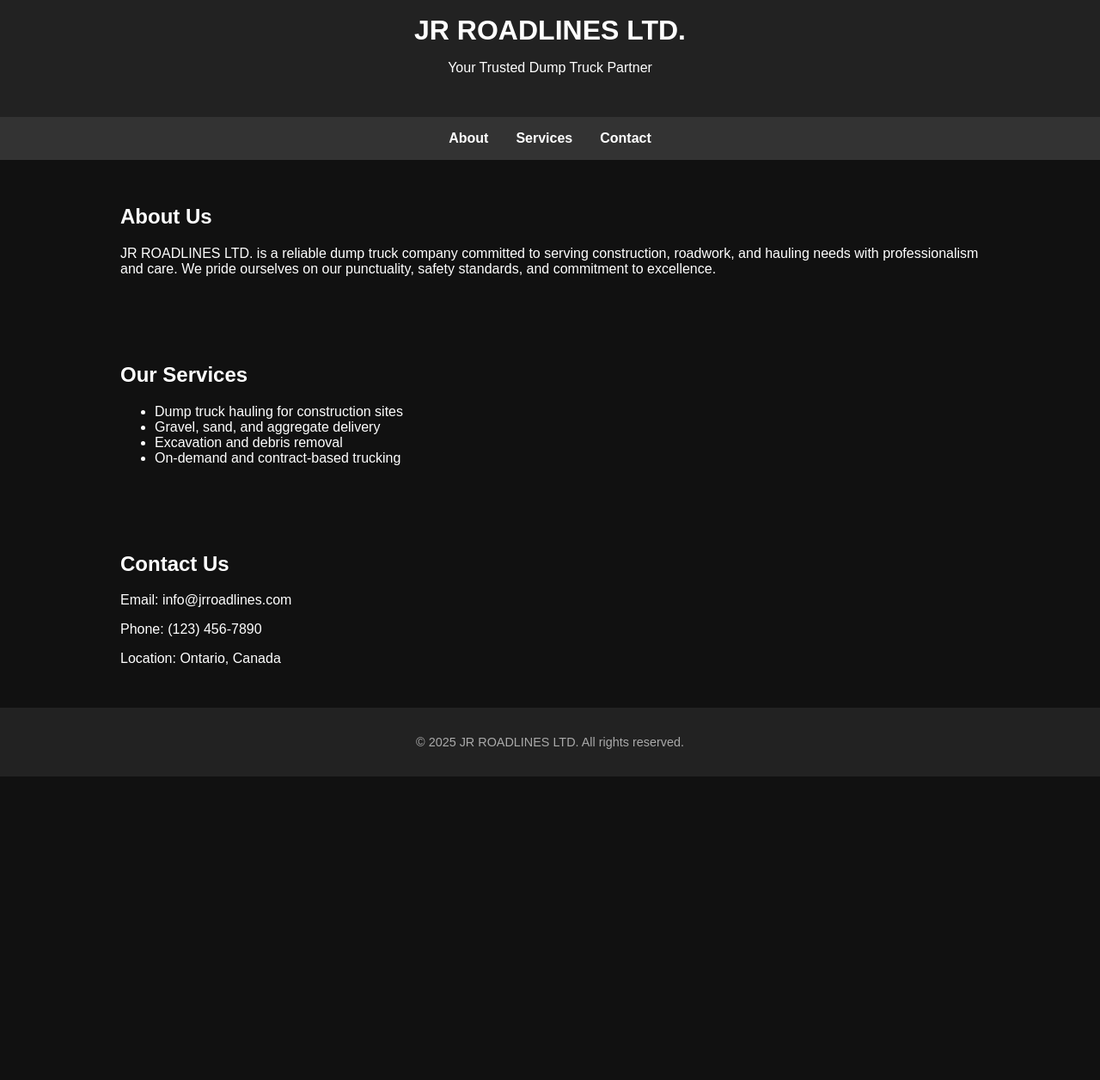
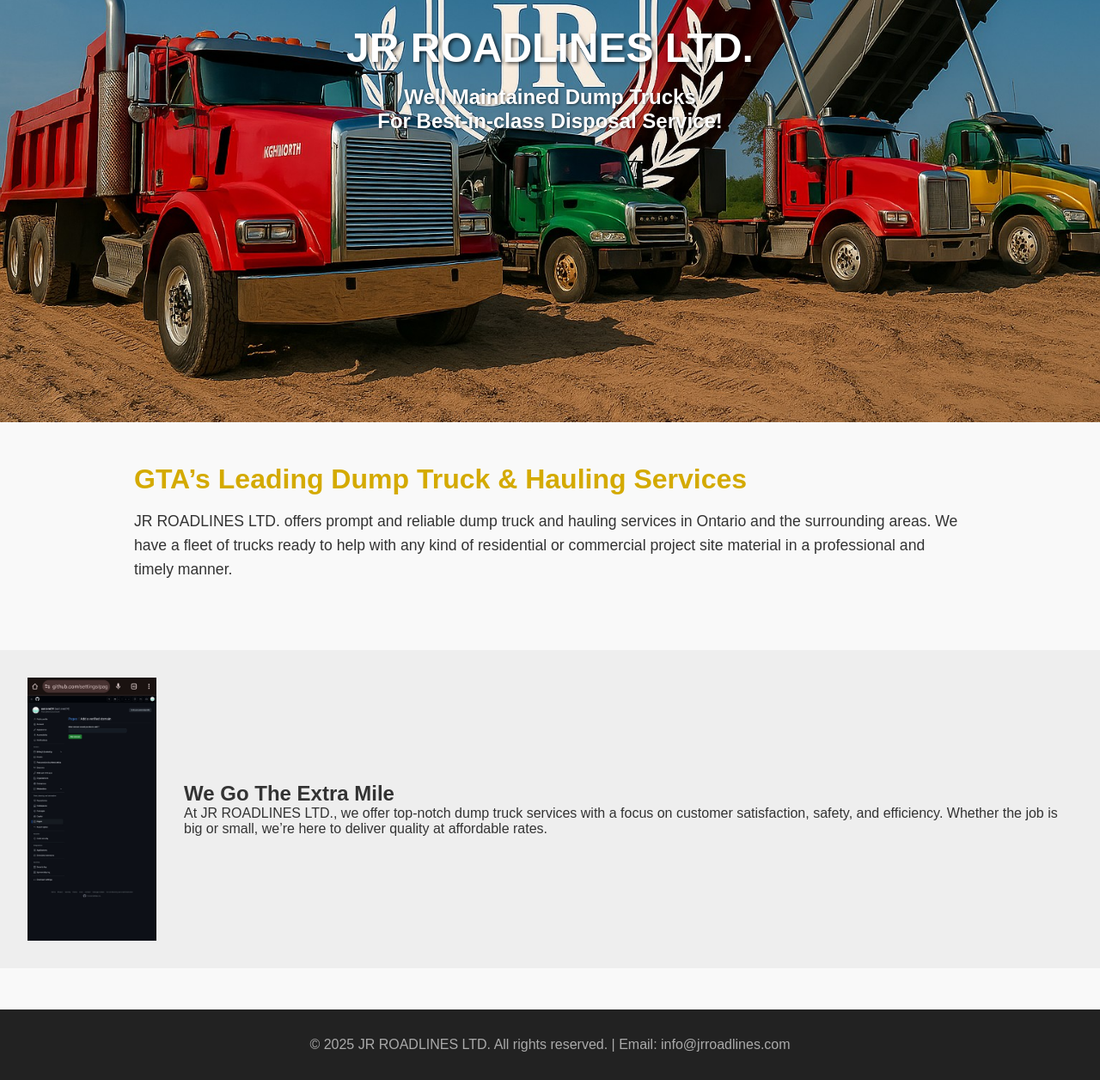
Before and after one commit to sorcerer24/Jr-roadline, a plain HTML site: page Jr.html in a window 1280 px wide. Shown: the part 341-1597 px from the top of the page at 86% size. Before the commit the page ends 1244 px from the top, so only its background shows below. Drawn offline with Linux system fonts and the light colour scheme.

Commit message:
Update Jr.html

```diff
--- a/Jr.html
+++ b/Jr.html
@@ -1,81 +1,104 @@
 <!DOCTYPE html><html lang="en">
 <head>
-  <meta charset="UTF-8" />
-  <meta name="viewport" content="width=device-width, initial-scale=1.0" />
+  <meta charset="UTF-8">
+  <meta name="viewport" content="width=device-width, initial-scale=1.0">
   <title>JR ROADLINES LTD.</title>
   <style>
+    * {
+      margin: 0;
+      padding: 0;
+      box-sizing: border-box;
+    }
     body {
-      margin: 0;
       font-family: Arial, sans-serif;
-      background-color: #111;
+      background-color: #f9f9f9;
+      color: #333;
+    }
+    .top-bar {
+      background-color: #000;
       color: #fff;
+      text-align: right;
+      padding: 0.5rem 1rem;
+      font-size: 0.9rem;
     }
-    header {
+    .hero {
+      background: url('background.jpg') no-repeat center center/cover;
+      height: 100vh;
+      display: flex;
+      flex-direction: column;
+      justify-content: center;
+      align-items: center;
+      color: white;
       text-align: center;
-      padding: 2rem;
-      background-color: #222;
     }
-    header img {
-      max-width: 150px;
+    .hero h1 {
+      font-size: 3rem;
+      margin-bottom: 1rem;
+      text-shadow: 2px 2px 4px rgba(0,0,0,0.7);
     }
-    h1 {
-      margin: 1rem 0 0.5rem;
+    .hero p {
+      font-size: 1.5rem;
+      font-weight: bold;
+      text-shadow: 1px 1px 3px rgba(0,0,0,0.6);
     }
-    nav {
-      background-color: #333;
-      display: flex;
-      justify-content: center;
-      gap: 2rem;
-      padding: 1rem 0;
-    }
-    nav a {
-      color: white;
-      text-decoration: none;
-      font-weight: bold;
-    }
-    section {
-      padding: 2rem;
+    .section {
+      padding: 3rem 1rem;
       max-width: 1000px;
       margin: auto;
     }
+    .section h2 {
+      font-size: 2rem;
+      color: #d4aa00;
+      margin-bottom: 1rem;
+    }
+    .section p {
+      font-size: 1.1rem;
+      line-height: 1.6;
+    }
+    .highlight {
+      background: #eee;
+      padding: 2rem;
+      display: flex;
+      flex-wrap: wrap;
+      align-items: center;
+      gap: 2rem;
+      margin-top: 2rem;
+    }
+    .highlight img {
+      max-width: 150px;
+    }
+    .highlight-text {
+      flex: 1;
+    }
     footer {
+      background-color: #222;
+      color: #aaa;
       text-align: center;
       padding: 2rem;
-      background-color: #222;
-      font-size: 0.9rem;
-      color: #aaa;
+      margin-top: 3rem;
     }
   </style>
 </head>
 <body>
-  <header>
-    <img src="logo.png" alt="JR ROADLINES Logo" />
+  <div class="top-bar">Call Us: 123-456-7890</div>
+  <div class="hero">
     <h1>JR ROADLINES LTD.</h1>
-    <p>Your Trusted Dump Truck Partner</p>
-  </header>  <nav>
-    <a href="#about">About</a>
-    <a href="#services">Services</a>
-    <a href="#contact">Contact</a>
-  </nav>  <section id="about">
-    <h2>About Us</h2>
+    <p>Well Maintained Dump Trucks<br>For Best-in-class Disposal Service!</p>
+  </div>  <section class="section">
+    <h2>GTA’s Leading Dump Truck & Hauling Services</h2>
     <p>
-      JR ROADLINES LTD. is a reliable dump truck company committed to serving construction, roadwork, and hauling needs with professionalism and care. We pride ourselves on our punctuality, safety standards, and commitment to excellence.
+      JR ROADLINES LTD. offers prompt and reliable dump truck and hauling services in Ontario and the surrounding areas. We have a fleet of trucks ready to help with any kind of residential or commercial project site material in a professional and timely manner.
     </p>
-  </section>  <section id="services">
-    <h2>Our Services</h2>
-    <ul>
-      <li>Dump truck hauling for construction sites</li>
-      <li>Gravel, sand, and aggregate delivery</li>
-      <li>Excavation and debris removal</li>
-      <li>On-demand and contract-based trucking</li>
-    </ul>
-  </section>  <section id="contact">
-    <h2>Contact Us</h2>
-    <p>Email: info@jrroadlines.com</p>
-    <p>Phone: (123) 456-7890</p>
-    <p>Location: Ontario, Canada</p>
+  </section>  <section class="highlight">
+    <img src="logo.png" alt="JR Logo">
+    <div class="highlight-text">
+      <h2>We Go The Extra Mile</h2>
+      <p>
+        At JR ROADLINES LTD., we offer top-notch dump truck services with a focus on customer satisfaction, safety, and efficiency. Whether the job is big or small, we’re here to deliver quality at affordable rates.
+      </p>
+    </div>
   </section>  <footer>
-    &copy; 2025 JR ROADLINES LTD. All rights reserved.
+    &copy; 2025 JR ROADLINES LTD. All rights reserved. | Email: info@jrroadlines.com
   </footer>
 </body>
 </html>
```
